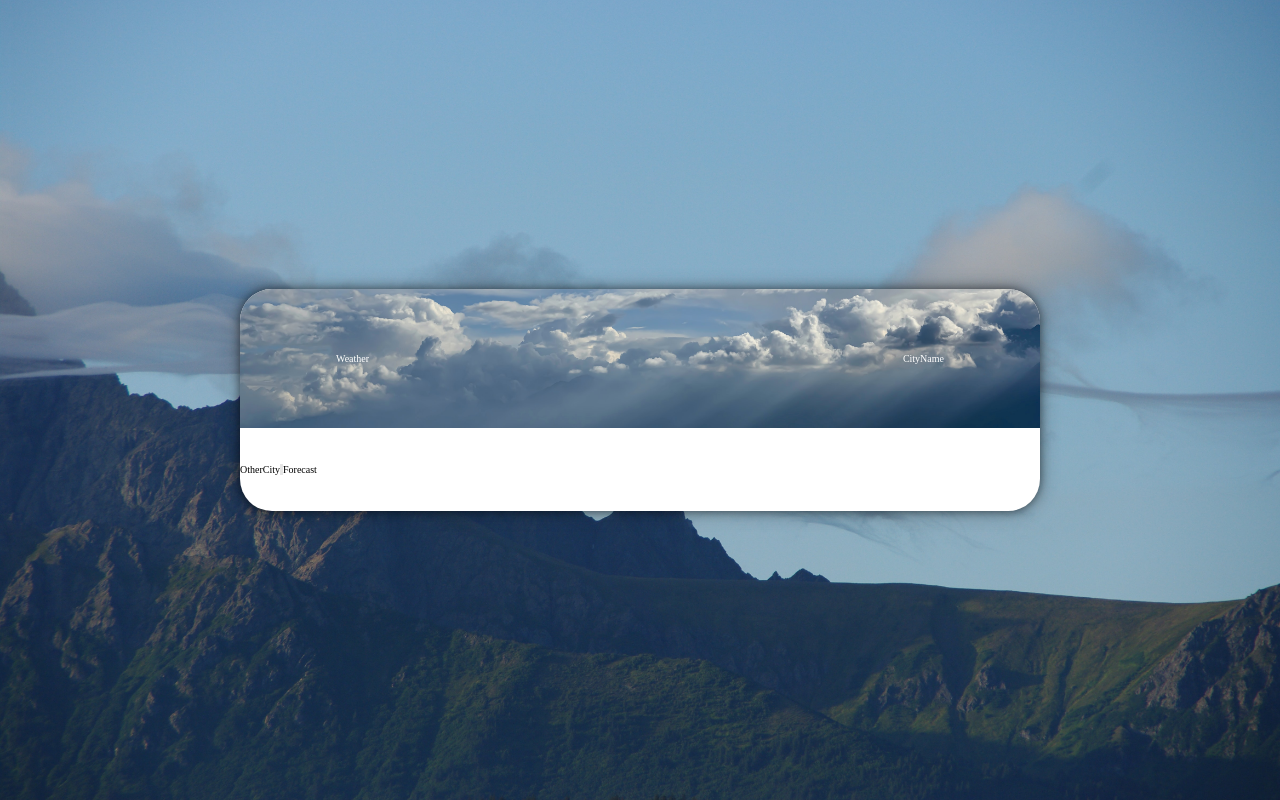
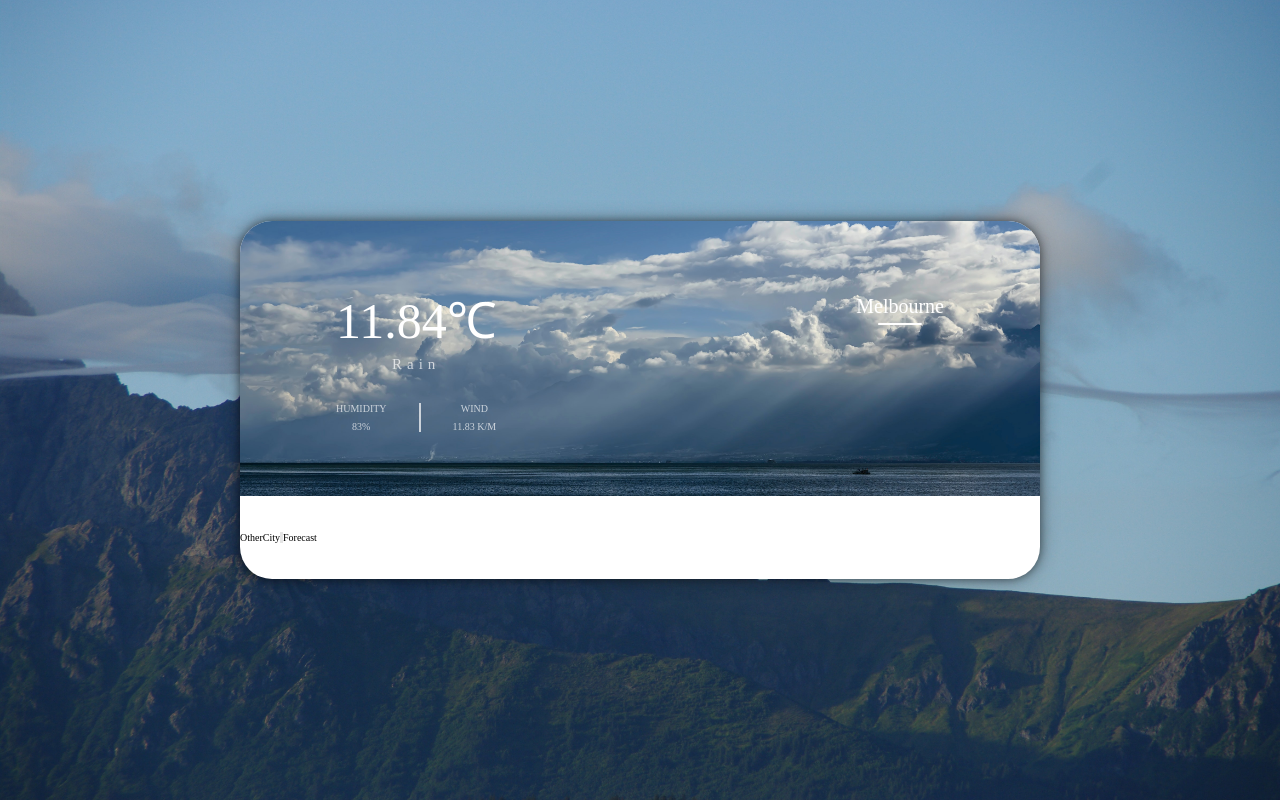
Before and after one commit to TopCoder-Alfred/Weather_Application, a React (Vite) app: page / in a window 1280 px wide. Built offline with nearby package versions, Linux system fonts and the light colour scheme.

Commit message:
feat: complete-details-of-Upper-half-weather-application-UI

```diff
--- a/src/components/local-weather/LocalWeather.jsx
+++ b/src/components/local-weather/LocalWeather.jsx
@@ -1,5 +1,6 @@
 import styled from 'styled-components';
 import BackgroundImage from '../background-image';
+import CityName from './components/city-name/CityName';
 import Weather from './components/weather';
 
 const Layout = styled.div`
@@ -14,7 +15,7 @@ const LocalWeather = () => {
 		<BackgroundImage imgUrl='../../../assets/images/background-img1.jpg'>
 			<Layout>
 				<Weather />
-				<div>CityName</div>
+				<CityName name="Melbourne" />
 			</Layout>
 		</BackgroundImage>
 	);
--- /dev/null
+++ b/src/components/local-weather/components/city-name/CityName.jsx
@@ -0,0 +1,26 @@
+import styled from 'styled-components';
+
+const Container = styled.div`
+    margin-top:1rem;
+    color: white;
+    font-weight: 500;
+    font-size: 2rem;
+    &::after {
+        content: "";
+        display: block;
+        margin-top: 0.5rem;
+        height: 0.2rem;
+        background: white;
+        border-radius: 0.2rem;
+        width: 50%;
+        transform: translateX(50%);
+    }
+`
+
+const CityName = ({ name }) => {
+    return (
+        <Container>{name}</Container>
+    )
+}
+
+export default CityName
--- /dev/null
+++ b/src/components/local-weather/components/city-name/index.jsx
@@ -0,0 +1 @@
+export { default } from './CityName'
--- a/src/components/local-weather/components/weather/Weather.jsx
+++ b/src/components/local-weather/components/weather/Weather.jsx
@@ -1,5 +1,47 @@
+import Temperature from "../../../temperature";
+import styled from 'styled-components';
+import WeatherItem from "./components/weather-item";
+
+const Wrapper = styled.div`
+	text-align: center;
+`
+
+const StyledTemperature = styled(Temperature)`
+	color: white;
+	font-size: 5rem;
+`
+
+const MainWeather = styled.div`
+	color: rgba(255, 255, 255, 0.7);
+	font-size: 1.5rem;
+	letter-spacing: 0.5rem;
+	margin-top: 0.25rem;
+`
+
+const VerticalDivider = styled.div`
+	margin: 0 3.2rem;
+	width: 0.2rem;
+	background-color: rgba(255, 255, 255, 0.7);
+`
+
+const HumidityAndWind = styled.div`
+	display: flex;
+	margin-top: 3rem;
+	color: rgba(255, 255, 255, 0.7);
+`
+
 const Weather = () => {
-	return <div>Weather</div>;
+	return (
+		<Wrapper>
+			<StyledTemperature value="11.84" />
+			<MainWeather>Rain</MainWeather>
+			<HumidityAndWind>
+				<WeatherItem title="HUMIDITY">83%</WeatherItem>
+				<VerticalDivider />
+				<WeatherItem title="WIND">11.83 K/M</WeatherItem>
+			</HumidityAndWind>
+		</Wrapper>
+	)
 };
 
 export default Weather;
--- /dev/null
+++ b/src/components/local-weather/components/weather/components/weather-item/WeatherItem.jsx
@@ -0,0 +1,21 @@
+import styled from 'styled-components';
+
+const Wrapper = styled.div`
+    text-align: center;
+`
+
+const Title = styled.div`
+    margin-bottom: 0.75rem;
+`
+
+
+const WeatherItem = ({ title, children }) => {
+    return (
+        <Wrapper>
+            <Title>{title}</Title>
+            <div>{children}</div>
+        </Wrapper>
+    )
+}
+
+export default WeatherItem
--- /dev/null
+++ b/src/components/local-weather/components/weather/components/weather-item/index.jsx
@@ -0,0 +1 @@
+export { default } from './WeatherItem'
--- /dev/null
+++ b/src/components/temperature/Temperature.jsx
@@ -0,0 +1,7 @@
+const Temperature = ({ value, className }) => {
+    return (
+        <span className={className}>{value}℃</span>
+    )
+}
+
+export default Temperature
--- /dev/null
+++ b/src/components/temperature/index.jsx
@@ -0,0 +1 @@
+export {default} from './Temperature'
```
